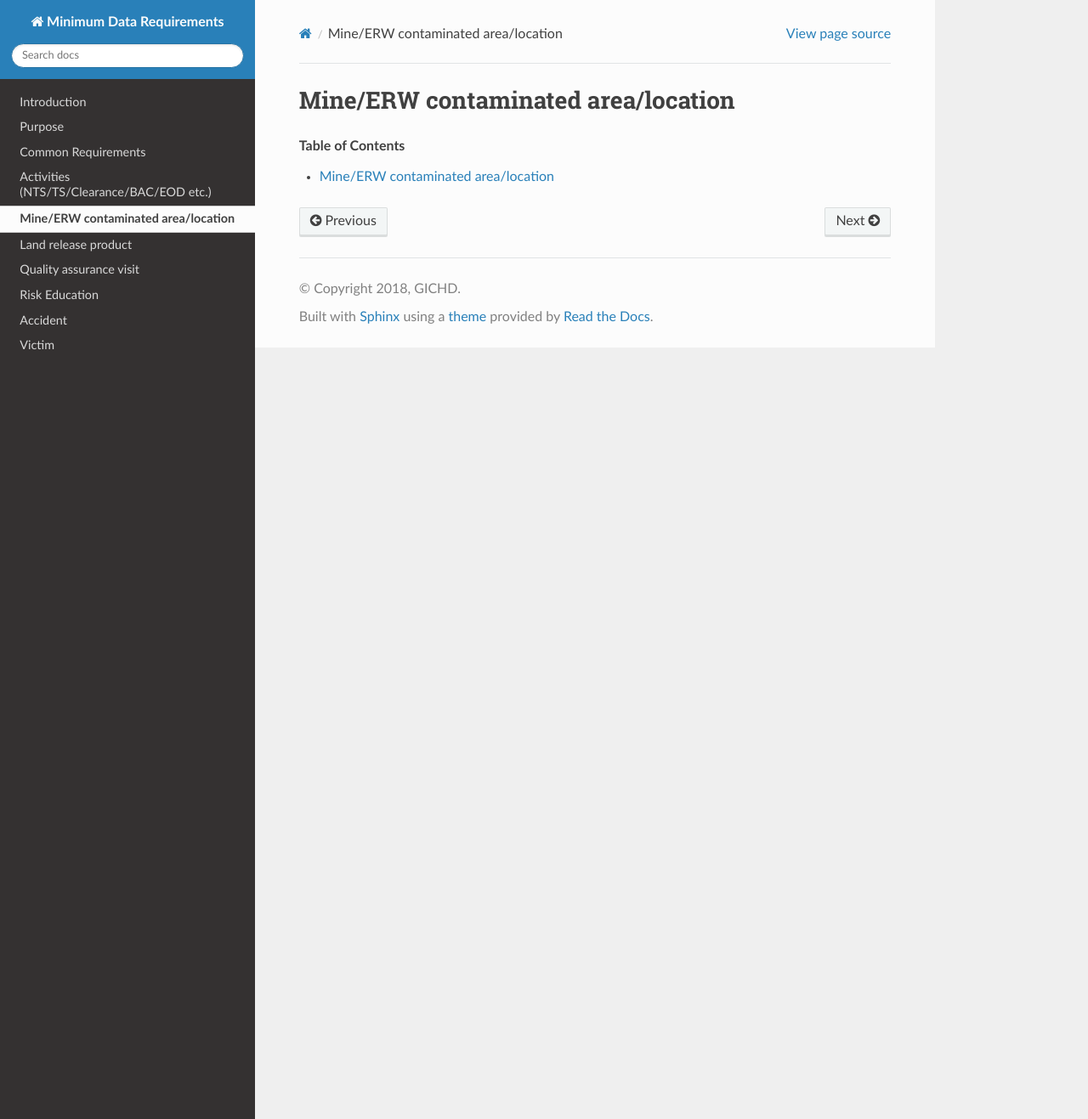
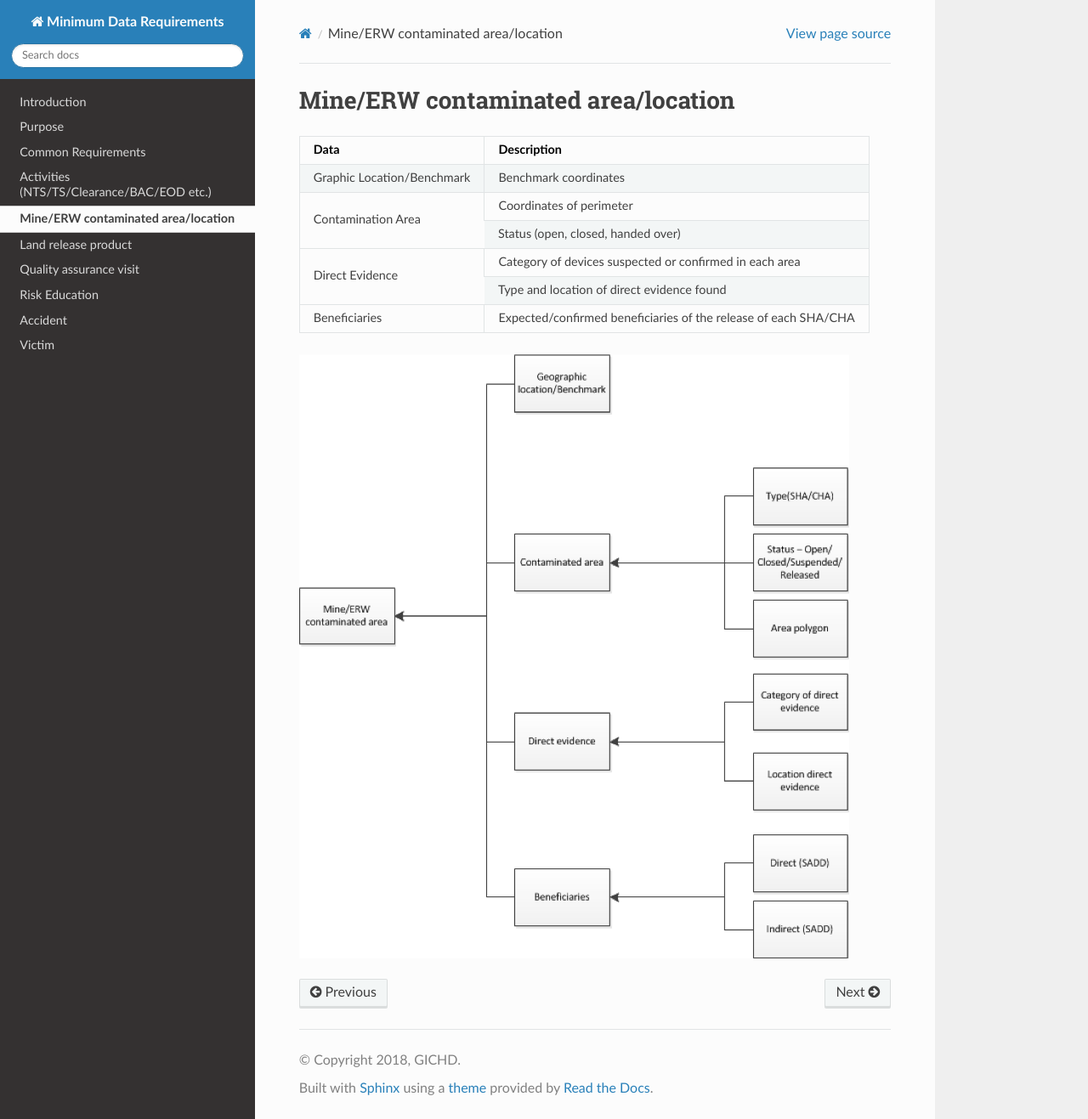
Before and after one commit to GICHD/mdr, a Sphinx documentation site: the page built from source/Mine.rst, in a window 1280 px wide and 1317 px high. Shown: the whole window at 85% size. Built offline with Sphinx 7.4.7 and the Read the Docs theme 2.0.0, drawn with Linux system fonts in a browser that asks for light colours.

Commit message:
Added the activiies, mines and images

```diff
--- a/source/Mine.rst
+++ b/source/Mine.rst
@@ -1,4 +1,21 @@
 Mine/ERW contaminated area/location
-===================================
+-----------------------------------
 
-.. contents:: Table of Contents
+
++-----------------------------+-------------------------------------------------------------------------------------+
+| Data                        | Description                                                                         |
++=============================+=====================================================================================+
+| Graphic Location/Benchmark  | Benchmark coordinates                                                               |
++-----------------------------+-------------------------------------------------------------------------------------+
+| Contamination Area          | Coordinates of perimeter                                                            |
++                             +-------------------------------------------------------------------------------------+
+|                             | Status (open, closed, handed over)                                                  |
++-----------------------------+-------------------------------------------------------------------------------------+
+| Direct Evidence             | Category of devices suspected or confirmed in each area                             |
++                             +-------------------------------------------------------------------------------------+
+|                             | Type and location of direct evidence found                                          |
++-----------------------------+-------------------------------------------------------------------------------------+
+| Beneficiaries               | Expected/confirmed beneficiaries of the release of each SHA/CHA                     |
++-----------------------------+-------------------------------------------------------------------------------------+
+
+.. figure:: img/mine.png
```
Also changed, not shown: source/Activities.rst (+18 -2 lines), source/img/mine.png (added), 10 other files.
